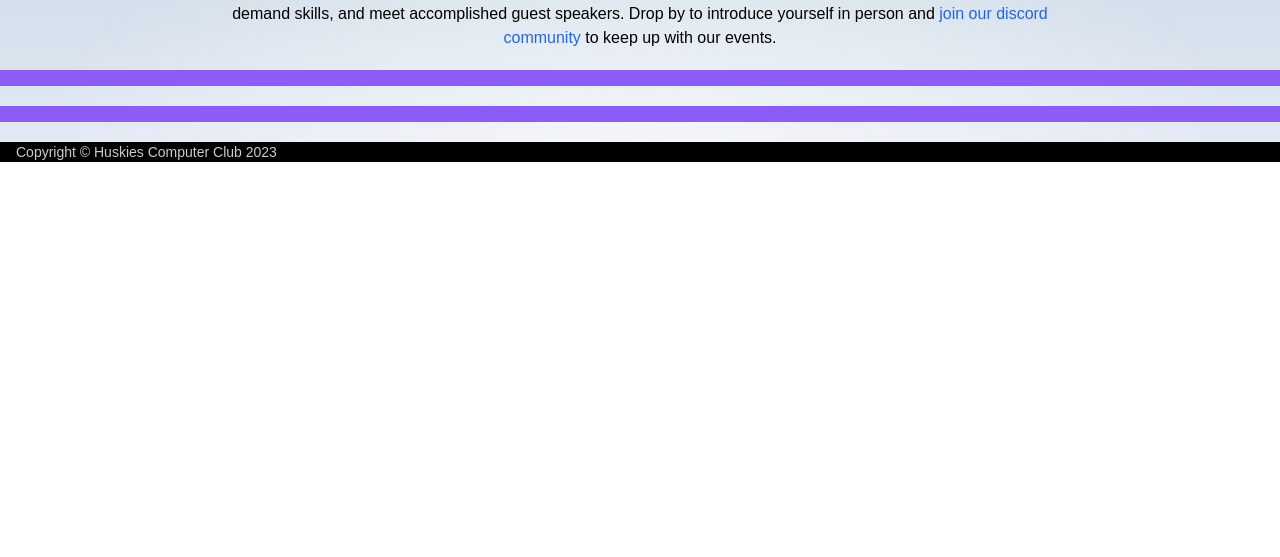
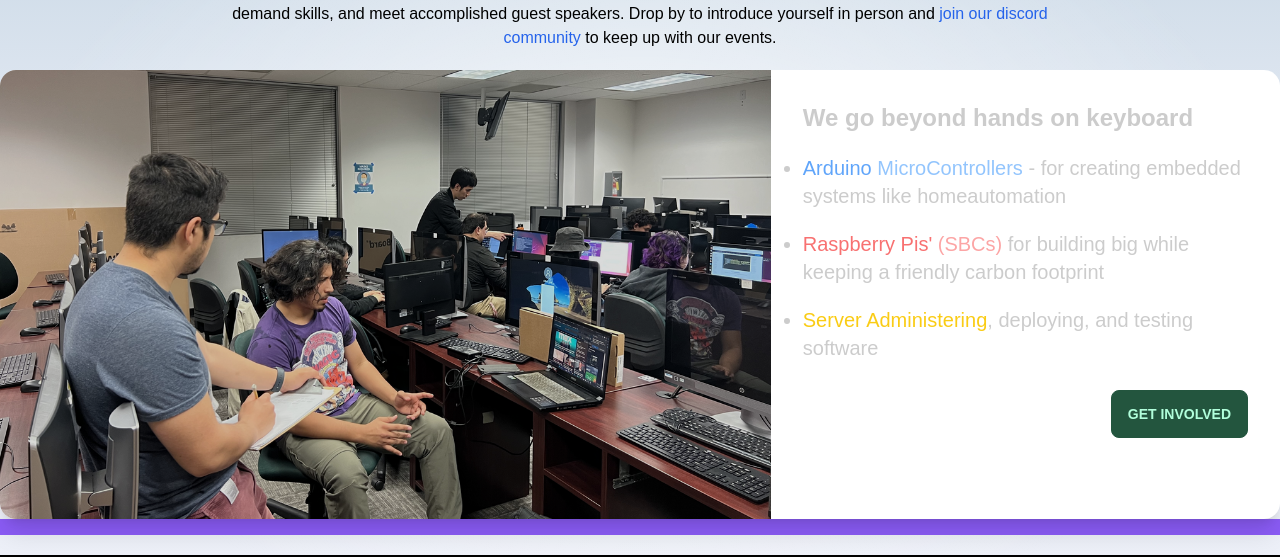
Before and after one commit to huskies-computer-club/huskies-club-site, a SvelteKit app: page / in a window 1280 px wide. Shown: the part 962-1519 px from the top of the page. Before the commit the page ends 1124 px from the top, so only its background shows below. Built offline with nearby package versions, Linux system fonts and the light colour scheme.

Commit message:
creates projects section

```diff
--- a/src/routes/+page.svelte
+++ b/src/routes/+page.svelte
@@ -47,6 +47,33 @@
 	</div>
 </section>
 
-<section id="projects" class="border-8 border-violet-500 mb-5" />
+<section id="projects" class="border-8mb-5">
+	<div class="card lg:card-side bg-base-100 shadow-xl">
+		<figure><img src={peerProgramingImg} alt="Album" /></figure>
+		<div class="card-body">
+			<h1 class="card-title mb-3 text-2xl">We go beyond hands on keyboard</h1>
+			<ul class="text-xl">
+				<li class="mb-5 list-disc">
+					<span class="text-blue-400"
+						>Arduino <span class="text-blue-300">MicroControllers</span></span
+					> - for creating embedded systems like homeautomation
+				</li>
+				<li class="mb-5 list-disc">
+					<span class="text-red-400"
+						>Raspberry Pis' <span class="text-red-300">(SBCs)</span>
+					</span>for building big while keeping a friendly carbon footprint
+				</li>
+				<li class="mb-5 list-disc">
+					<span class="text-yellow-400">Server Administering</span>, deploying, and testing software
+				</li>
+			</ul>
+			<div class="card-actions justify-end">
+				<button class="btn btn-primary">
+					<a href="https://discord.gg/ZCYaNhDyjy" target="_blank">Get Involved</a>
+				</button>
+			</div>
+		</div>
+	</div>
+</section>
 
 <section id="contact" class="border-8 border-violet-500 mb-5" />
```
